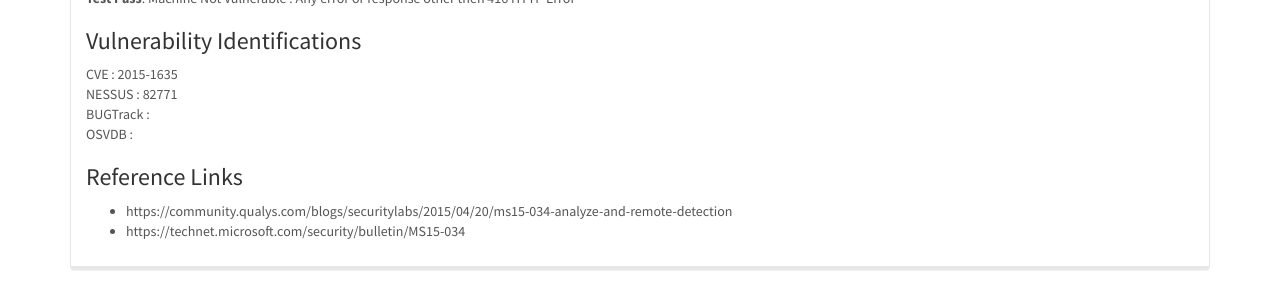
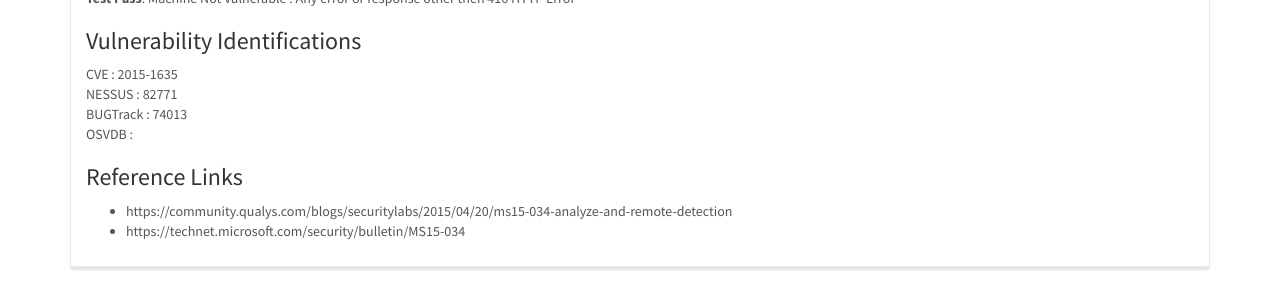
Before and after one commit to anantshri/manual_verification, a Jekyll site: the page built from templates/MS_15-034_-_HTTP.sys_Remote_Code_Execution_Vulnerability.md, in a window 1280 px wide. Shown: the part 698-985 px from the top of the page. Built offline with Jekyll 4.4.1, drawn with Linux system fonts in a browser that asks for light colours; nearby versions of some CDN libraries.

Commit message:
Update and rename ms15-034.md to MS_15-034_-_HTTP.sys_Remote_Code_Execution_Vulnerability.md

```diff
--- a/templates/ms15-034.md
+++ b/templates/MS_15-034_-_HTTP.sys_Remote_Code_Execution_Vulnerability.md
@@ -3,7 +3,7 @@ layout: template
 title: MS 15-034 - HTTP.sys Remote Code Execution Vulnerability
 CVE: 2015-1635
 Nessus: 82771
-BugTrack: 74013
+Bugtrack: 74013
 links:
 - https://community.qualys.com/blogs/securitylabs/2015/04/20/ms15-034-analyze-and-remote-detection
 - https://technet.microsoft.com/security/bulletin/MS15-034
```
